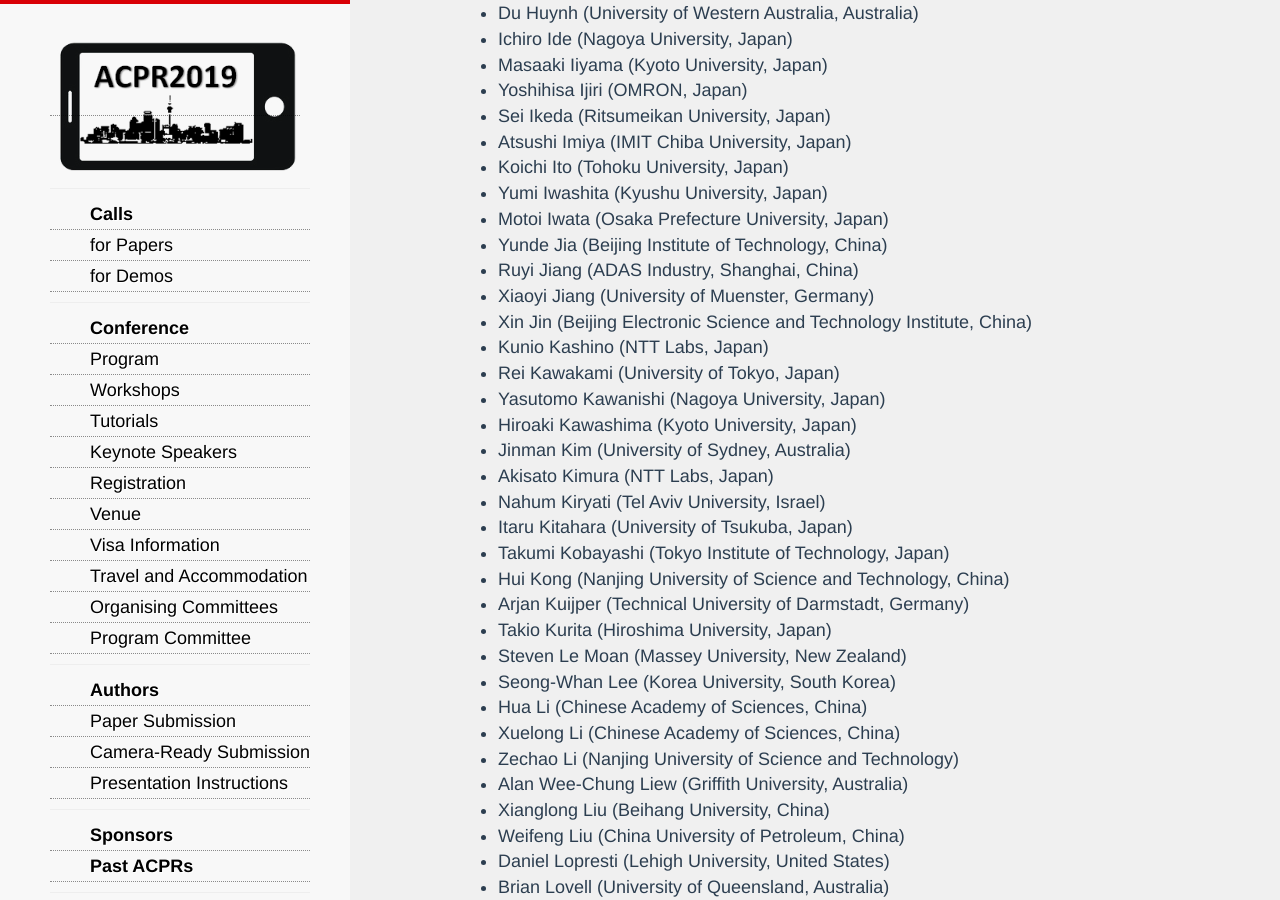
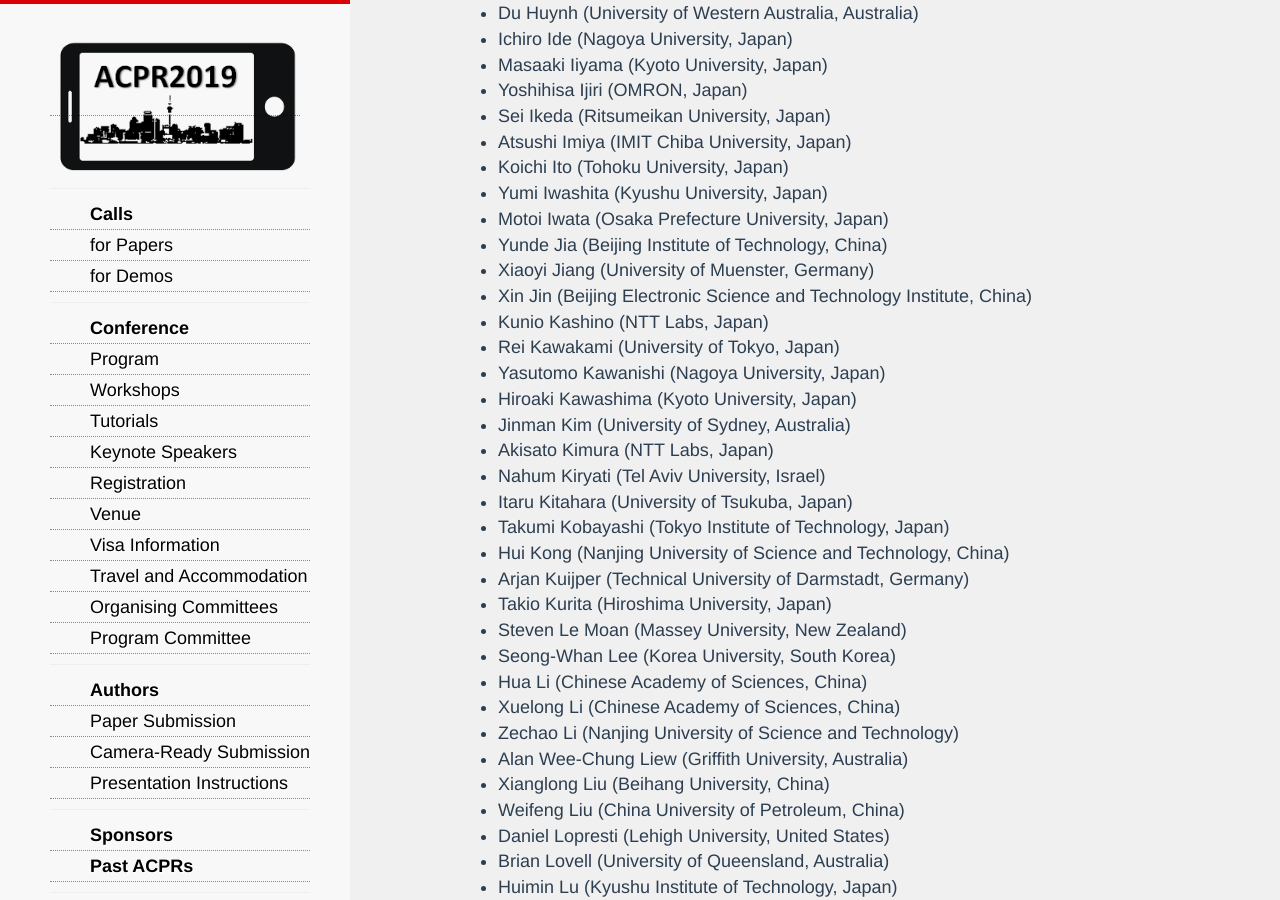
Before and after one commit to AndrewChenUoA/ACPR2019, a Jekyll site: the page built from programcommittee.html, in a window 1280 px wide and 900 px high, scrolled down 1400 px. Built offline with Jekyll 4.4.1, drawn with Linux system fonts in a browser that asks for light colours; nearby versions of some CDN libraries; Markdown is read by kramdown in place of the engine named in the settings.

Commit message:
Update PC

```diff
--- a/programcommittee.html
+++ b/programcommittee.html
@@ -66,7 +66,6 @@ title: ACPR 2019 - The 5th Asian Conference on Pattern Recognition
   <li>Yumi Iwashita (Kyushu University, Japan)</li>
   <li>Motoi Iwata (Osaka Prefecture University, Japan)</li>
   <li>Yunde Jia (Beijing Institute of Technology, China)</li>
-  <li>Ruyi Jiang (ADAS Industry, Shanghai, China)</li>
   <li>Xiaoyi Jiang (University of Muenster, Germany)</li>
   <li>Xin Jin (Beijing Electronic Science and Technology Institute, China)</li>
   <li>Kunio Kashino (NTT Labs, Japan)</li>
```
